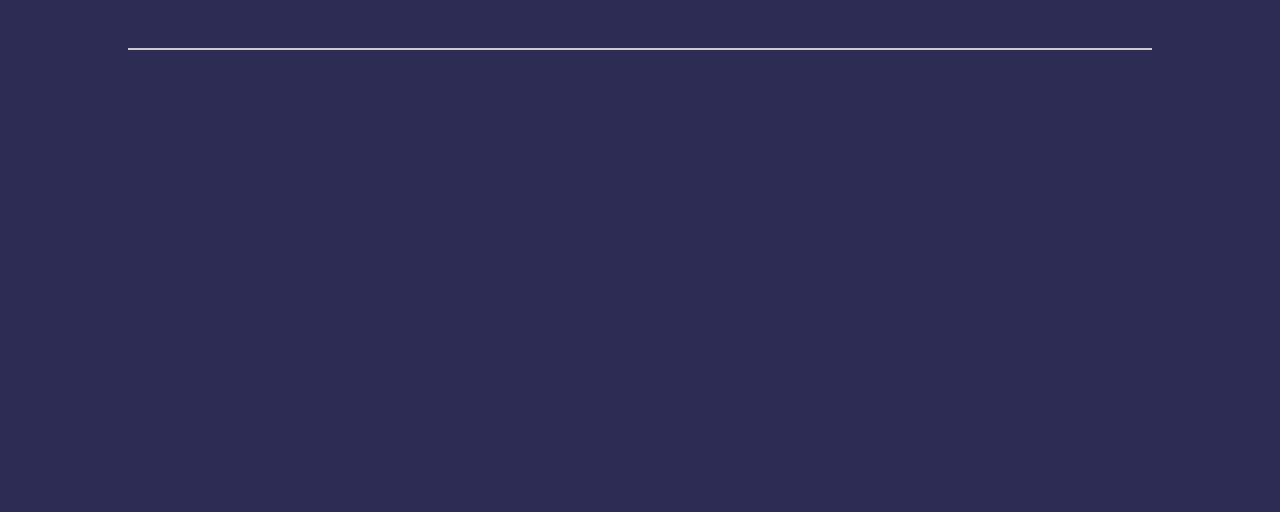
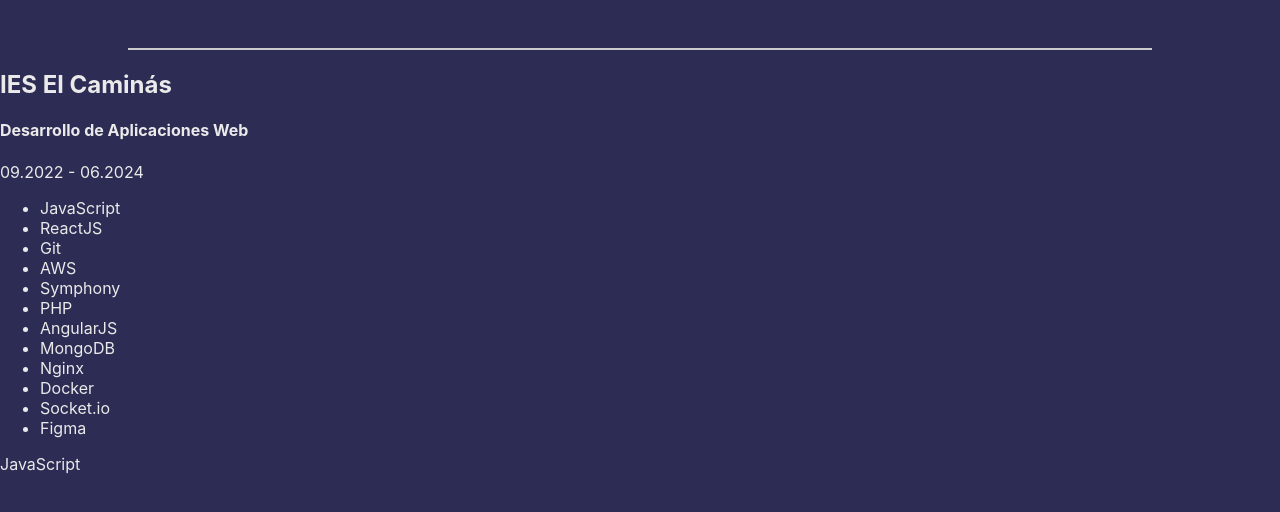
Before and after one commit to JoseMasiaTormo/portfolio, a React (Create React App) app: page / in a window 1280 px wide. Shown: the part 930-1442 px from the top of the page. Built offline with nearby package versions, Linux system fonts and the light colour scheme.

Commit message:
Primeros cambios para studies

```diff
--- a/package.json
+++ b/package.json
@@ -9,6 +9,7 @@
     "react": "^18.3.1",
     "react-dom": "^18.3.1",
     "react-scripts": "5.0.1",
+    "react-tooltip": "^5.27.1",
     "web-vitals": "^2.1.4"
   },
   "scripts": {
--- a/src/App.js
+++ b/src/App.js
@@ -1,6 +1,7 @@
 import './App.css'
-import Header from './components/Header/header';
-import ProfesionalDesc from './components/ProfesionalDescription/profDesc';
+import StudiesAndCourses from './components/Academic/Studies';
+import Header from './components/Header/Header';
+import ProfesionalDesc from './components/ProfesionalDescription/ProfDesc';
 
 function App() {
   return (
@@ -8,6 +9,7 @@ function App() {
       <Header />
       <ProfesionalDesc />
       <hr className='separator' />
+      <StudiesAndCourses />
     </>
   );
 }
--- /dev/null
+++ b/src/components/Academic/Studies.js
@@ -0,0 +1,64 @@
+import React from 'react';
+import './studies.css';
+import { Tooltip } from 'react-tooltip';
+
+const SingleStudies = ({ center, course, duration, learnings }) => {
+    return (
+        <div>
+            <h2>{center}</h2>
+            <h4>{course}</h4>
+            <p>{duration}</p>
+            <ul>
+                {learnings.map((learning, index) => (
+                    <li key={index}>{learning}</li>
+                ))}
+            </ul>
+        </div>
+    );
+}
+
+const SingleCourse = ({ cName, ttInfo }) => {
+    return (
+        <>
+            <div>
+                <a data-tooltip-id='my-tooltip' data-tooltip-content={ttInfo}>{cName}</a>
+                <Tooltip id='my-tooltip' />
+            </div>
+        </>
+    );
+}
+
+const AllCourses = () => {
+    return (
+        <div>
+            <SingleCourse
+                cName="JavaScript"
+                ttInfo="Descripción del curso de JavaScript"
+            />
+        </div>
+    );
+}
+
+const AllStudies = () => {
+    return (
+        <div>
+            <SingleStudies
+                center="IES El Caminás"
+                course="Desarrollo de Aplicaciones Web"
+                duration="09.2022 - 06.2024"
+                learnings={["JavaScript", "ReactJS", "Git", "AWS", "Symphony", "PHP", "AngularJS", "MongoDB", "Nginx", "Docker", "Socket.io", "Figma"]}
+            />
+        </div>
+    );
+}
+
+const StudiesAndCourses = () => {
+    return (
+        <div>
+            <AllStudies />
+            <AllCourses />
+        </div>
+    );
+}
+
+export default StudiesAndCourses;
--- a/src/index.js
+++ b/src/index.js
@@ -3,6 +3,7 @@ import ReactDOM from 'react-dom/client';
 import './index.css';
 import App from './App';
 import reportWebVitals from './reportWebVitals';
+import 'react-tooltip/dist/react-tooltip.css'
 
 const root = ReactDOM.createRoot(document.getElementById('root'));
 root.render(
```
Also changed, not shown: src/components/Academic/studies.css (added), 1 other file (tests, documents, lock files or other folders).
